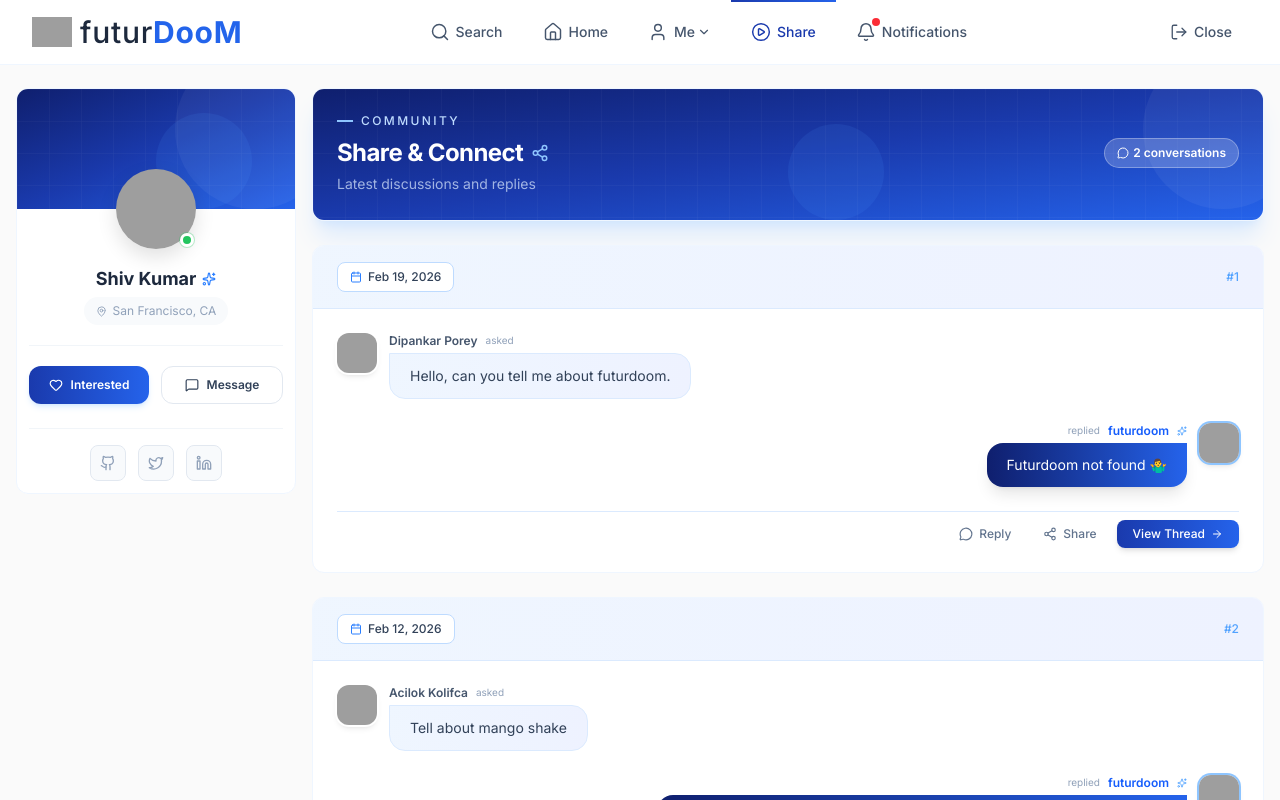
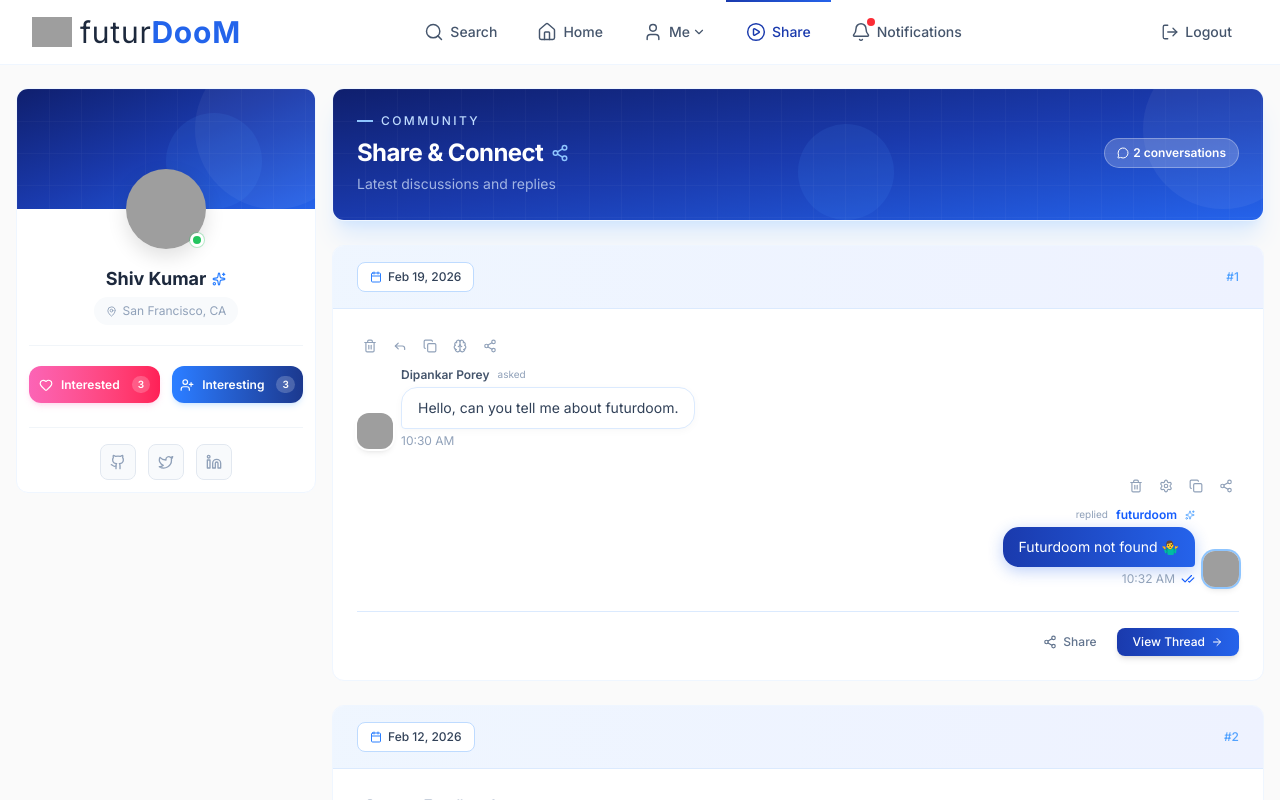
Before and after one commit to Shiv03072002/futurdoom, a React (Vite) app: page /share in a window 1280 px wide. Shown: the top 800 px of the page. Built offline with nearby package versions, Linux system fonts and the light colour scheme; grey boxes are pictures that could not be loaded.

Commit message:
ui issue resolved

```diff
--- a/src/components/common/Navbar.jsx
+++ b/src/components/common/Navbar.jsx
@@ -86,8 +86,8 @@ const Navbar = () => {
                 className="w-10 h-10 object-contain"
               />
               <h1 className="text-3xl tracking-wide leading-none font-medium">
-                <span className="text-slate-800 font-medium">futur</span>
-                <span className="bg-[#2364eb] bg-clip-text text-transparent inline-block font-bold">
+                <span className="text-slate-800 font-extralight">futur</span>
+                <span className="bg-[#2364eb] bg-clip-text text-transparent inline-block font-extrabold">
                   DooM
                 </span>
               </h1>
@@ -269,7 +269,7 @@ const Navbar = () => {
                 className="flex items-center gap-1.5 px-3 md:px-4 h-9 rounded-lg text-slate-600 hover:text-[#2563eb] hover:bg-blue-50 transition-all duration-200"
               >
                 <LogOut size={18} strokeWidth={1.75} />
-                <span className="hidden md:inline text-sm font-medium">Close</span>
+                <span className="hidden md:inline text-sm font-medium">Logout</span>
               </Link>
             </div>
           </div>
--- a/src/components/common/Sidebar.jsx
+++ b/src/components/common/Sidebar.jsx
@@ -1,14 +1,39 @@
 import React, { useState } from "react";
-import { MapPin, Github, Twitter, Linkedin, Heart, MessageSquare, Sparkles } from "lucide-react";
+import { MapPin, Github, Twitter, Linkedin, Heart, MessageSquare, Sparkles, Send, X, UserPlus, UserCheck } from "lucide-react";
 
 const Sidebar = () => {
-  const [interested, setInterested] = useState(false);
+  const [showInterestedList, setShowInterestedList] = useState(false);
+  const [showInterestingList, setShowInterestingList] = useState(false);
+
+  // Users interested in Shiv's profile
+  const interestedInMe = [
+    { id: 1, name: "Dipankar Porey", avatar: "https://i.pravatar.cc/40?img=1", role: "Frontend Developer", mutual: true },
+    { id: 2, name: "Sneha Rao", avatar: "https://i.pravatar.cc/40?img=3", role: "Backend Developer", mutual: false },
+    { id: 3, name: "Priya Patel", avatar: "https://i.pravatar.cc/40?img=5", role: "Data Scientist", mutual: true },
+  ];
+
+  // Users Shiv is interested in
+  const iAmInterestedIn = [
+    { id: 4, name: "Aarav Mehta", avatar: "https://i.pravatar.cc/40?img=2", role: "UI/UX Designer", mutual: true },
+    { id: 5, name: "Rahul Sharma", avatar: "https://i.pravatar.cc/40?img=4", role: "Product Manager", mutual: false },
+    { id: 6, name: "Amit Kumar", avatar: "https://i.pravatar.cc/40?img=6", role: "DevOps Engineer", mutual: true },
+  ];
+
+  const handleInterestedClick = () => {
+    setShowInterestedList(!showInterestedList);
+    setShowInterestingList(false);
+  };
+
+  const handleInterestingClick = () => {
+    setShowInterestingList(!showInterestingList);
+    setShowInterestedList(false);
+  };
 
   return (
-    <div className=" flex items-start justify-center ">
+    <div className="flex items-start justify-center">
 
       {/* Card */}
-      <div className="bg-white rounded-xl  border border-blue-50 w-full overflow-hidden">
+      <div className="bg-white rounded-xl border border-blue-50 w-full max-w-md overflow-hidden relative">
 
         {/* Card Header - Cover */}
         <div className="bg-gradient-to-br from-[#0f1f6e] via-[#1a3aad] to-[#2563eb] p-8 relative overflow-hidden" style={{ height: 120 }}>
@@ -20,8 +45,6 @@ const Sidebar = () => {
               backgroundSize: "32px 32px"
             }}
           />
-
-
         </div>
 
         {/* Avatar — overlaps cover */}
@@ -60,8 +83,6 @@ const Sidebar = () => {
             <Sparkles size={14} className="text-blue-500" />
           </div>
 
-
-
           {/* Location */}
           <div className="flex items-center justify-center gap-1.5 text-slate-400 bg-slate-50 py-1.5 px-3 rounded-full w-fit mx-auto">
             <MapPin size={11} />
@@ -73,25 +94,134 @@ const Sidebar = () => {
 
           {/* Action buttons */}
           <div className="flex gap-3">
+            {/* Interested Button - Shows who are interested in Shiv */}
             <button
-              onClick={() => setInterested((v) => !v)}
+              onClick={handleInterestedClick}
               className={`flex-1 flex items-center justify-center gap-2 py-2.5 rounded-xl text-xs font-semibold transition-all duration-200
-                ${interested
-                  ? "bg-blue-50 text-blue-600 border border-blue-200"
-                  : "bg-gradient-to-r from-[#1a3aad] to-[#2563eb] text-white shadow-md shadow-blue-300/30 hover:shadow-lg hover:shadow-blue-400/40 hover:-translate-y-0.5"
+                ${showInterestedList
+                  ? "bg-pink-50 text-pink-600 border border-pink-200"
+                  : "bg-gradient-to-r from-pink-400 to-rose-500 text-white shadow-md shadow-pink-300/30 hover:shadow-lg hover:shadow-pink-400/40 hover:-translate-y-0.5"
                 }`}
             >
-              <Heart size={14} fill={interested ? "currentColor" : "none"} />
-              {interested ? "Interested" : "Interested"}
+              <Heart size={14} fill={showInterestedList ? "currentColor" : "none"} />
+              Interested
+              {interestedInMe.length > 0 && (
+                <span className="ml-1 px-1.5 py-0.5 bg-white/20 rounded-full text-[10px]">
+                  {interestedInMe.length}
+                </span>
+              )}
             </button>
 
+            {/* Interesting Button - Shows who Shiv is interested in */}
             <button
-              className="flex-1 flex items-center justify-center gap-2 py-2.5 rounded-xl text-xs font-semibold transition-all duration-200 border border-slate-200 text-slate-700 hover:border-blue-200 hover:bg-blue-50/50"
+              onClick={handleInterestingClick}
+              className={`flex-1 flex items-center justify-center gap-2 py-2.5 rounded-xl text-xs font-semibold transition-all duration-200
+                ${showInterestingList
+                  ? "bg-blue-50 text-blue-600 border border-blue-200"
+                  : "bg-gradient-to-r from-blue-500 to-blue-900 text-white shadow-md shadow-blue-300/30 hover:shadow-lg hover:shadow-blue-400/40 hover:-translate-y-0.5"
+                }`}
             >
-              <MessageSquare size={14} />
-              Message
+              <UserPlus size={14} />
+              Interesting
+              {iAmInterestedIn.length > 0 && (
+                <span className="ml-1 px-1.5 py-0.5 bg-white/20 rounded-full text-[10px]">
+                  {iAmInterestedIn.length}
+                </span>
+              )}
             </button>
           </div>
+
+          {/* Interested In Me List - People interested in Shiv's profile */}
+          {showInterestedList && (
+            <div className="mt-4 border border-pink-100 rounded-xl overflow-hidden bg-white shadow-lg animate-in fade-in slide-in-from-top-2 duration-200">
+              <div className="bg-gradient-to-r from-pink-50 to-rose-50 p-3 border-b border-pink-100">
+                <div className="flex items-center justify-between">
+                  <div className="flex items-center gap-2">
+                    <Heart size={14} className="text-pink-500" fill="currentColor" />
+                    <span className="text-xs font-semibold text-slate-600">
+                      Interested in you ({interestedInMe.length})
+                    </span>
+                  </div>
+                  <button
+                    onClick={() => setShowInterestedList(false)}
+                    className="text-slate-400 hover:text-slate-600"
+                  >
+                    <X size={14} />
+                  </button>
+                </div>
+              </div>
+              <div className="max-h-60 overflow-y-auto p-2">
+                {interestedInMe.map((user) => (
+                  <div
+                    key={user.id}
+                    className="flex items-center gap-3 p-2 rounded-lg hover:bg-pink-50 transition-all duration-200"
+                  >
+                    <img
+                      src={user.avatar}
+                      alt={user.name}
+                      className="w-8 h-8 rounded-full"
+                    />
+                    <div className="flex-1">
+                      <div className="flex items-center gap-2">
+                        <p className="text-sm font-medium text-slate-800 line-clamp-1">{user.name}</p>
+
+                      </div>
+
+                    </div>
+                    <button className="text-xs bg-pink-500 text-white px-3 py-1 rounded-lg hover:bg-pink-600 transition-colors">
+                      Message
+                    </button>
+                  </div>
+                ))}
+              </div>
+            </div>
+          )}
+
+          {/* I'm Interested In List - People Shiv is interested in */}
+          {showInterestingList && (
+            <div className="mt-4 border border-blue-100 rounded-xl overflow-hidden bg-white shadow-lg animate-in fade-in slide-in-from-top-2 duration-200">
+              <div className="bg-gradient-to-r from-blue-50 to-indigo-50 p-3 border-b border-blue-100">
+                <div className="flex items-center justify-between">
+                  <div className="flex items-center gap-2">
+                    <UserCheck size={14} className="text-blue-500" />
+                    <span className="text-xs font-semibold text-slate-600">
+                      You're interested in ({iAmInterestedIn.length})
+                    </span>
+                  </div>
+                  <button
+                    onClick={() => setShowInterestingList(false)}
+                    className="text-slate-400 hover:text-slate-600"
+                  >
+                    <X size={14} />
+                  </button>
+                </div>
+              </div>
+              <div className="max-h-60 overflow-y-auto p-2">
+                {iAmInterestedIn.map((user) => (
+                  <div
+                    key={user.id}
+                    className="flex items-center gap-3 p-2 rounded-lg hover:bg-blue-50 transition-all duration-200"
+                  >
+                    <img
+                      src={user.avatar}
+                      alt={user.name}
+                      className="w-8 h-8 rounded-full"
+                    />
+                    <div className="flex-1">
+                      <div className="flex items-center gap-2">
+                        <p className="text-sm font-medium text-slate-800 line-clamp-1">{user.name}</p>
+
+                      </div>
+
+                    </div>
+                    <button className="text-xs bg-blue-500 text-white px-3 py-1 rounded-lg hover:bg-blue-600 transition-colors">
+                      Message
+                    </button>
+                  </div>
+                ))}
+              </div>
+            </div>
+          )}
 
           {/* Social icons */}
           <div className="flex justify-center gap-3 mt-6 pt-4 border-t border-slate-100">
--- a/src/components/share/ShareItem.jsx
+++ b/src/components/share/ShareItem.jsx
@@ -1,5 +1,5 @@
 import React from "react";
-import { Calendar, Sparkles, MessageCircle, Share2, ArrowRight, Trash2, Reply, Copy, Brain } from "lucide-react";
+import { Calendar, Sparkles, Share2, ArrowRight, Trash2, Reply, Copy, Brain, Settings, CheckCheck } from "lucide-react";
 import { motion } from "framer-motion";
 import { useNavigate } from "react-router-dom";
 
@@ -16,8 +16,28 @@ const ShareItem = ({ share, onDelete }) => {
     navigate("/deepaskshare");
   };
 
+  // Animation variants
+  const messageVariants = {
+    hidden: { opacity: 0, y: 20 },
+    visible: {
+      opacity: 1,
+      y: 0,
+      transition: {
+        type: "spring",
+        stiffness: 200,
+        damping: 25
+      }
+    }
+  };
+
   return (
-    <div className="bg-white rounded-xl border border-blue-50 overflow-hidden transition-all duration-300 hover:shadow-2xl hover:shadow-blue-300/30 hover:-translate-y-1">
+    <motion.div
+      variants={messageVariants}
+      initial="hidden"
+      animate="visible"
+      layout
+      className="bg-white rounded-xl border border-blue-50 overflow-hidden transition-all duration-300 hover:shadow-2xl hover:shadow-blue-300/30 hover:-translate-y-1"
+    >
       {/* Item Header */}
       <div className="bg-gradient-to-r from-blue-50 to-indigo-50 px-6 py-4 border-b border-blue-100">
         <div className="flex items-center justify-between">
@@ -36,27 +56,14 @@ const ShareItem = ({ share, onDelete }) => {
       {/* Conversation */}
       <div className="p-6 space-y-6">
         {/* User Message */}
-        <div className="flex items-start gap-3 group">
-          <img
-            src={share.avatar}
-            alt={share.name}
-            className="w-10 h-10 rounded-xl ring-2 ring-white shadow-md"
-          />
-          <div className="flex-1">
-            <div className="flex items-center gap-2 mb-1">
-              <span className="text-xs font-semibold text-slate-600">{share.name}</span>
-              <span className="text-[10px] text-slate-400">asked</span>
-            </div>
-            <div className="bg-gradient-to-r from-blue-50 to-indigo-50 rounded-2xl rounded-tl-none px-5 py-3 inline-block max-w-[80%] border border-blue-100 relative group">
-              <p className="text-sm text-slate-700">{share.message}</p>
-
-              {/* Message Actions - Appear on hover */}
-              <div className="absolute -top-8 left-0 opacity-0 group-hover:opacity-100 transition-opacity duration-200 flex items-center gap-1 bg-white rounded-lg shadow-lg border border-slate-200 p-1 z-10">
+        <div className="flex flex-col">
+          {/* Action Icons - Above user message */}
+          <div className="flex items-center gap-1 mb-2 justify-start">
             <motion.button
               whileHover={{ scale: 1.1 }}
               whileTap={{ scale: 0.9 }}
               onClick={handleDelete}
-                  className="p-1 rounded-lg hover:bg-red-50 text-slate-400 hover:text-red-500 transition-colors"
+              className="p-1.5 rounded-lg hover:bg-red-50 text-slate-400 hover:text-red-500 transition-colors"
               title="Delete"
             >
               <Trash2 size={14} />
@@ -64,7 +71,7 @@ const ShareItem = ({ share, onDelete }) => {
             <motion.button
               whileHover={{ scale: 1.1 }}
               whileTap={{ scale: 0.9 }}
-                  className="p-1 rounded-lg hover:bg-blue-50 text-slate-400 hover:text-blue-600 transition-colors"
+              className="p-1.5 rounded-lg hover:bg-blue-50 text-slate-400 hover:text-blue-600 transition-colors"
               title="Reply"
             >
               <Reply size={14} />
@@ -72,7 +79,7 @@ const ShareItem = ({ share, onDelete }) => {
             <motion.button
               whileHover={{ scale: 1.1 }}
               whileTap={{ scale: 0.9 }}
-                  className="p-1 rounded-lg hover:bg-blue-50 text-slate-400 hover:text-blue-600 transition-colors"
+              className="p-1.5 rounded-lg hover:bg-blue-50 text-slate-400 hover:text-blue-600 transition-colors"
               title="Copy"
             >
               <Copy size={14} />
@@ -81,34 +88,63 @@ const ShareItem = ({ share, onDelete }) => {
               whileHover={{ scale: 1.1 }}
               whileTap={{ scale: 0.9 }}
               onClick={handleDeepAskShare}
-                  className="p-1 rounded-lg hover:bg-indigo-50 text-slate-400 hover:text-indigo-500 transition-colors"
+              className="p-1.5 rounded-lg hover:bg-indigo-50 text-slate-400 hover:text-indigo-500 transition-colors"
               title="Deep Ask Share"
             >
               <Brain size={14} />
             </motion.button>
+            <motion.button
+              whileHover={{ scale: 1.1 }}
+              whileTap={{ scale: 0.9 }}
+              className="p-1.5 rounded-lg hover:bg-blue-50 text-slate-400 hover:text-blue-600 transition-colors"
+              title="Share"
+            >
+              <Share2 size={14} />
+            </motion.button>
+          </div>
+
+          {/* Message bubble with avatar */}
+          <div className="flex items-end gap-2 justify-start">
+            {/* Avatar for user message */}
+            <img
+              src={share.avatar}
+              alt={share.name}
+              className="w-9 h-9 rounded-xl ring-2 ring-white shadow-md"
+            />
+
+            {/* Message bubble */}
+            <div className="flex flex-col max-w-[70%] items-start">
+              <div className="flex items-center gap-2 mb-1">
+                <span className="text-xs font-semibold text-slate-600">{share.name}</span>
+                <span className="text-[10px] text-slate-400">asked</span>
+              </div>
+              <motion.div
+                whileHover={{ scale: 1.01 }}
+                className="px-4 py-2.5 text-sm bg-white text-slate-700 rounded-2xl rounded-bl-sm border border-blue-100"
+                style={{
+                  boxShadow: '0 2px 8px rgba(0,0,0,0.03)',
+                }}
+              >
+                {share.message}
+              </motion.div>
+
+              {/* Time */}
+              <div className="flex items-center gap-1.5 mt-1 text-xs justify-start">
+                <span className="text-slate-400">{share.time || '10:30 AM'}</span>
               </div>
             </div>
           </div>
         </div>
 
         {/* Reply Message */}
-        <div className="flex items-start gap-3 justify-end group">
-          <div className="flex-1 text-right">
-            <div className="flex items-center gap-2 justify-end mb-1">
-              <span className="text-[10px] text-slate-400">replied</span>
-              <span className="text-xs font-semibold text-blue-600">futurdoom</span>
-              <Sparkles size={10} className="text-blue-400" />
-            </div>
-            <div className="bg-gradient-to-r from-[#0f1f6e] to-[#2563eb] rounded-2xl rounded-tr-none px-5 py-3 inline-block max-w-[80%] text-white shadow-lg relative group">
-              <p className="text-sm">{share.reply}</p>
-
-              {/* Reply Message Actions - Appear on hover */}
-              <div className="absolute -top-8 right-0 opacity-0 group-hover:opacity-100 transition-opacity duration-200 flex items-center gap-1 bg-white rounded-lg shadow-lg border border-slate-200 p-1 z-10">
+        <div className="flex flex-col">
+          {/* Action Icons - Above reply message */}
+          <div className="flex items-center gap-1 mb-2 justify-end">
             <motion.button
               whileHover={{ scale: 1.1 }}
               whileTap={{ scale: 0.9 }}
               onClick={handleDelete}
-                  className="p-1 rounded-lg hover:bg-red-50 text-slate-400 hover:text-red-500 transition-colors"
+              className="p-1.5 rounded-lg hover:bg-red-50 text-slate-400 hover:text-red-500 transition-colors"
               title="Delete"
             >
               <Trash2 size={14} />
@@ -116,15 +152,15 @@ const ShareItem = ({ share, onDelete }) => {
             <motion.button
               whileHover={{ scale: 1.1 }}
               whileTap={{ scale: 0.9 }}
-                  className="p-1 rounded-lg hover:bg-blue-50 text-slate-400 hover:text-blue-600 transition-colors"
-                  title="Reply"
+              className="p-1.5 rounded-lg hover:bg-blue-50 text-slate-400 hover:text-blue-600 transition-colors"
+              title="Edit"
             >
-                  <Reply size={14} />
+              <Settings size={14} />
             </motion.button>
             <motion.button
               whileHover={{ scale: 1.1 }}
               whileTap={{ scale: 0.9 }}
-                  className="p-1 rounded-lg hover:bg-blue-50 text-slate-400 hover:text-blue-600 transition-colors"
+              className="p-1.5 rounded-lg hover:bg-blue-50 text-slate-400 hover:text-blue-600 transition-colors"
               title="Copy"
             >
               <Copy size={14} />
@@ -132,28 +168,50 @@ const ShareItem = ({ share, onDelete }) => {
             <motion.button
               whileHover={{ scale: 1.1 }}
               whileTap={{ scale: 0.9 }}
-                  onClick={handleDeepAskShare}
-                  className="p-1 rounded-lg hover:bg-indigo-50 text-slate-400 hover:text-indigo-500 transition-colors"
-                  title="Deep Ask Share"
+              className="p-1.5 rounded-lg hover:bg-blue-50 text-slate-400 hover:text-blue-600 transition-colors"
+              title="Share"
             >
-                  <Brain size={14} />
+              <Share2 size={14} />
             </motion.button>
           </div>
+
+          {/* Message bubble with avatar */}
+          <div className="flex items-end gap-2 justify-end">
+            {/* Message bubble */}
+            <div className="flex flex-col max-w-[70%] items-end">
+              <div className="flex items-center gap-2 justify-end mb-1">
+                <span className="text-[10px] text-slate-400">replied</span>
+                <span className="text-xs font-semibold text-blue-600">futurdoom</span>
+                <Sparkles size={10} className="text-blue-400" />
+              </div>
+              <motion.div
+                whileHover={{ scale: 1.01 }}
+                className="px-4 py-2.5 text-sm bg-gradient-to-r from-[#1a3aad] to-[#2563eb] text-white rounded-2xl rounded-br-sm"
+                style={{
+                  boxShadow: '0 4px 15px rgba(37,99,235,0.3)',
+                }}
+              >
+                {share.reply}
+              </motion.div>
+
+              {/* Time + read receipt */}
+              <div className="flex items-center gap-1.5 mt-1 text-xs justify-end">
+                <span className="text-slate-400">{share.replyTime || '10:32 AM'}</span>
+                <CheckCheck size={14} className="text-blue-600" />
               </div>
             </div>
+
+            {/* Avatar for reply */}
             <img
               src={share.replyAvatar}
               alt="futurdoom"
-            className="w-10 h-10 rounded-xl ring-2 ring-blue-300 shadow-md"
+              className="w-9 h-9 rounded-xl ring-2 ring-blue-300 shadow-md"
             />
+          </div>
         </div>
 
         {/* Bottom Actions */}
-        <div className="flex items-center justify-end gap-2 pt-2 border-t border-blue-100">
-          <button className="flex items-center gap-1.5 px-3 py-1.5 rounded-lg text-xs font-medium text-slate-500 hover:text-blue-600 hover:bg-blue-50 transition-all duration-200">
-            <MessageCircle size={14} />
-            Reply
-          </button>
+        <div className="flex items-center justify-end gap-2 pt-4 border-t border-blue-100">
           <button className="flex items-center gap-1.5 px-3 py-1.5 rounded-lg text-xs font-medium text-slate-500 hover:text-blue-600 hover:bg-blue-50 transition-all duration-200">
             <Share2 size={14} />
             Share
@@ -164,7 +222,7 @@ const ShareItem = ({ share, onDelete }) => {
           </button>
         </div>
       </div>
-    </div>
+    </motion.div>
   );
 };
 
--- a/src/layouts/MainLayout.jsx
+++ b/src/layouts/MainLayout.jsx
@@ -16,7 +16,7 @@ const MainLayout = () => {
       <div className="max-w-7xl mx-auto px-4">
         <div className="flex gap-4 py-6 items-start">
           {/* LEFT SIDEBAR — fixed width like Instagram */}
-          <div className="w-[280px] hidden md:block shrink-0 sticky top-20 h-fit">
+          <div className="w-[300px] hidden md:block shrink-0 sticky top-20 h-fit">
             <Sidebar />
           </div>
 
--- a/src/pages/Home.jsx
+++ b/src/pages/Home.jsx
@@ -222,12 +222,12 @@ const Home = () => {
                 initial={{ opacity: 0, y: 12 }}
                 animate={{ opacity: 1, y: 0 }}
                 transition={{ delay: 0.46, type: "spring", stiffness: 190 }}
-                className="font-black text-white leading-none tracking-tight mb-1"
-                style={{ fontSize: "clamp(2.8rem,9vw,3.6rem)", fontFamily: "'Georgia', 'Times New Roman', serif", letterSpacing: "-0.03em" }}
+                className="font-black text-white font-normal leading-none tracking-tight mb-1"
+                style={{ fontSize: "clamp(2.8rem,9vw,3.6rem)", letterSpacing: "-0.03em" }}
               >
                 Futur
                 <motion.span
-                  className="text-blue-300"
+                  className="text-blue-300 font-extrabold"
                   animate={{ textShadow: ["0 0 0px rgba(147,197,253,0)", "0 0 28px rgba(147,197,253,0.7)", "0 0 0px rgba(147,197,253,0)"] }}
                   transition={{ duration: 2.8, repeat: Infinity }}
                 >
```
Also changed, not shown: src/components/chat/ChatInterface.jsx (+8 -3 lines), src/components/chat/ChatSidebar.jsx (+37 -33 lines), src/pages/discussion/Discussion.jsx (+69 -15 lines), src/pages/groups/Groups.jsx (+74 -13 lines). Lines whose indentation alone changed are shown as unchanged.
